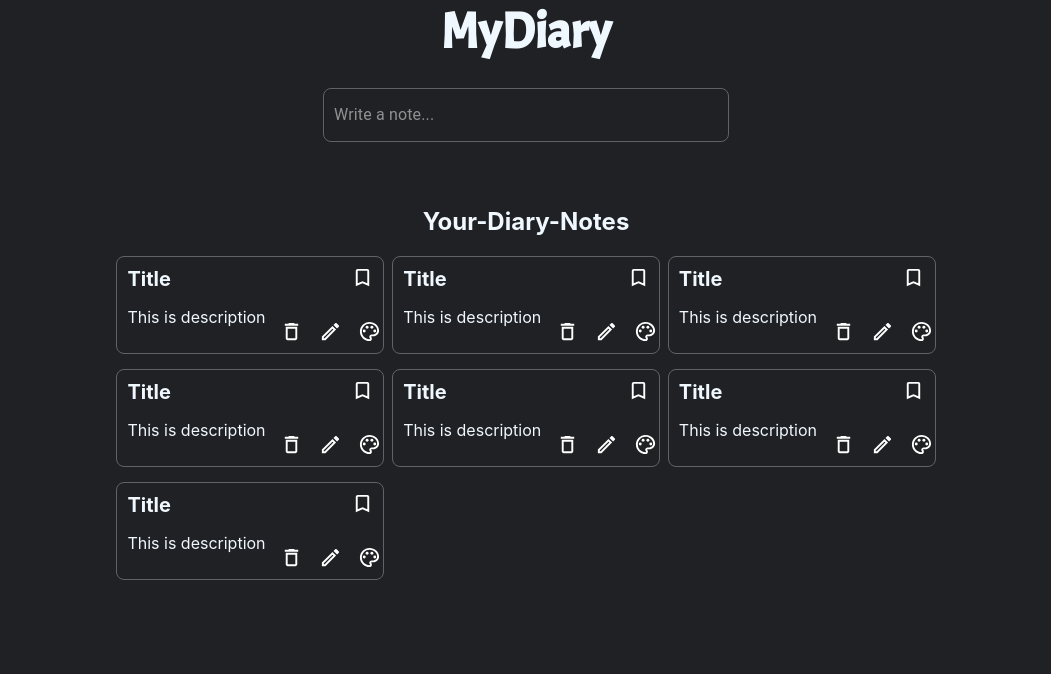
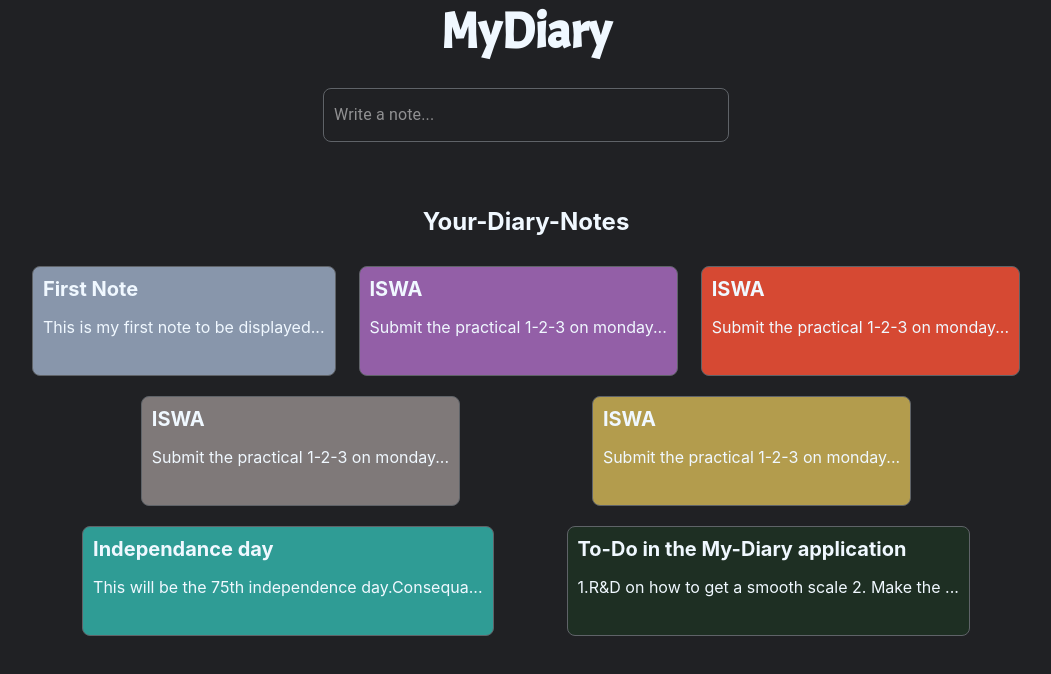
Before and after one commit to Ronyparmar2107/MyDiary-frontend, a React (Create React App) app: page / in a window 1280 px wide. Shown: the top 674 px of the page, without its empty margins (114-1165 px from the left). Built offline with nearby package versions, Linux system fonts and the light colour scheme.

Commit message:
Added Delete and change colour functionality

```diff
--- a/src/App.js
+++ b/src/App.js
@@ -13,6 +13,7 @@ function App() {
     setLogIn(true)
   }
   return (
+
     <Router>
       <Header />
       <Switch>
@@ -27,6 +28,7 @@ function App() {
       </Switch>
 
     </Router>
+
   );
 }
 
--- a/src/Components/NoteCard/AddNote/AddNoteCard.css
+++ b/src/Components/NoteCard/AddNote/AddNoteCard.css
@@ -43,6 +43,7 @@
 
 .cancel-container,
 .save-container {
+    background-color: #202124;
     position: absolute;
     height: 25px;
     width: 25px;
@@ -58,5 +59,5 @@
 
 .save-container {
     right: 7%;
-    bottom: 15%;
+    bottom: -3%;
 }
--- a/src/Components/NoteCard/ShowNoteCard/NoteCard.css
+++ b/src/Components/NoteCard/ShowNoteCard/NoteCard.css
@@ -1,9 +1,8 @@
 .notes-maincontainer,
 .onFocus-container {
-    height: fit-content;
+    min-height: fit-content;
     color: aliceblue !important;
     background-color: #202124;
-    width: 30%;
     border-radius: 8px;
     padding: 10px;
     display: flex;
@@ -11,16 +10,22 @@
     border: 1px solid transparent;
     border-color: #5f6368;
     transition: 0.6s ease-in-out;
-    margin-bottom: 15px;
+    margin: 10px 5px;
     position: relative;
     cursor: pointer;
 }
 
+.notes-maincontainer {
+    min-width: fit-content;
+}
+
 .onFocus-container {
+    max-width: 100% !important;
+    word-break: break-all;
     transform: scale(1.5);
     position: absolute;
-    top: 35%;
-    left: 35%;
+    top: auto;
+    left: auto;
     z-index: 100;
 }
 
@@ -29,9 +34,26 @@
     top: 0%;
     left: 0%;
     height: 99vh;
-    width: 99vw;
+    width: 97vw;
     background-color: #20212477;
     z-index: 100;
+}
+
+.notes-maincontainer .notes-title,
+.notes-maincontainer .notes-description {
+    height: fit-content;
+    width: fit-content;
+}
+
+.onFocus-container .notes-title,
+.onFocus-container .notes-description {
+    height: fit-content;
+    width: 100%;
+}
+
+.notes-description {
+    margin-bottom: 15px;
+
 }
 
 .notes-title h4 {
@@ -40,15 +62,22 @@
 
 }
 
+.notes-maincontainer:hover>.bookmark-container,
+.notes-maincontainer:hover>.other-options-container {
+    display: flex !important;
+    transition: 00.6s;
+}
+
 .bookmark-container,
 .other-options-container {
-    display: flex;
+    display: none;
     justify-content: center;
     position: absolute;
-    height: 36px;
+    height: 38px !important;
     width: 20px;
     z-index: 10;
     right: 4%;
+    transition: 00.6s;
 }
 
 .bookmark-container {
@@ -56,10 +85,34 @@
 }
 
 .other-options-container {
+    /* display: flex; */
+    justify-content: flex-end;
     bottom: 3%;
-    right: 16% !important;
+    right: 0% !important;
 }
 
-.bookmark-button {
-    padding: auto;
+.colourPallate {
+    position: absolute;
+    bottom: -7vh;
+    right: 0%;
+    height: 5vh;
+    width: 90%;
+    display: flex;
+    background: #e2e2e2;
+    z-index: 10;
+    border-radius: 10px;
+    padding: 5px;
+    justify-content: space-between;
+    align-items: center;
+    box-shadow: #202124 5px 10px 10px;
+
 }
+
+.colour {
+    height: 25px;
+    width: 25px;
+    border-radius: 50%;
+    border: 1px solid transparent;
+    border-color: #5f6368;
+    cursor: pointer;
+}
--- a/src/Components/NoteCard/ShowNoteCard/NoteCard.js
+++ b/src/Components/NoteCard/ShowNoteCard/NoteCard.js
@@ -5,45 +5,102 @@ import BookmarkBorderOutlinedIcon from '@mui/icons-material/BookmarkBorderOutlin
 import DeleteOutlineOutlinedIcon from '@mui/icons-material/DeleteOutlineOutlined';
 import CreateOutlinedIcon from '@mui/icons-material/CreateOutlined';
 import ColorLensOutlinedIcon from '@mui/icons-material/ColorLensOutlined';
+import Tooltip from '@mui/material/Tooltip';
 
 import './NoteCard.css'
 
-const NoteCard = () => {
+const NoteCard = (props) => {
     const [inFocus, setinFocus] = useState(false)
+    const [colourPallate, setColourPallate] = useState(false)
 
+
+    const colours = [
+        '',
+        '#8896ab',
+        '#935fa7',
+        '#d64933',
+        '#7f7979',
+        '#b39c4d',
+        '#2f9c95',
+        '#607744'
+    ]
+
+    //Added for material ui components
     const darkTheme = createTheme({
         palette: {
             mode: 'dark',
         },
     });
 
+    const colourPallateHandler = (ele) => {
+        props.changeBg(props.id, ele)
+    }
+
     return (
-        <ThemeProvider theme={darkTheme}>
+        <ThemeProvider theme={darkTheme} >
             {inFocus && <div className='backdrop' onClick={() => { setinFocus(false) }}></div>}
-            <div className={!inFocus ? 'notes-maincontainer' : 'onFocus-container'} onClick={() => { setinFocus(!inFocus) }} >
+
+
+
+            <div className={!inFocus ? 'notes-maincontainer' : 'onFocus-container'} style={{ backgroundColor: props.Color }}>
                 <div className='bookmark-container'>
-                    <IconButton className='bookmark-button'>
+                    <Tooltip title="Bookmark" placement="top" arrow>
+                        <IconButton className='bookmark-button' onClick={props.bookmark}>
                             <BookmarkBorderOutlinedIcon style={{ fontSize: 23 }}></BookmarkBorderOutlinedIcon>
                         </IconButton>
+                    </Tooltip>
                 </div>
+
+
+                <div onClick={() => { setinFocus(!inFocus) }}>
                     <div className='notes-title'>
-                    <h4>Title</h4>
+                        <h4>{props.Title}</h4>
                     </div>
                     <div className='notes-description'>
-                    <p>This is description</p>
+                        {!inFocus && <p>{props.Description.lenght <= 50 ? props.Description : props.Description.slice(0, 47) + '...'}</p>}
+                        {inFocus && <p>{props.Description}</p>}
                     </div>
-                <div className='other-options-container'>
-                    <IconButton className='delete-button'>
-                        <DeleteOutlineOutlinedIcon style={{ fontSize: 23 }}></DeleteOutlineOutlinedIcon>
+                </div>
+                <div style={{ height: '1.5vh' }}></div>
+
+
+                <div className='other-options-container' >
+
+                    <Tooltip title="Delete" placement="bottom" arrow>
+                        <IconButton className='delete-button' >
+                            <DeleteOutlineOutlinedIcon style={{ fontSize: 23 }} onClick={() => props.delete(props.id)}></DeleteOutlineOutlinedIcon>
                         </IconButton>
-                    <IconButton className='edit-button'>
+                    </Tooltip>
+
+                    <Tooltip title="Edit" placement="bottom" arrow>
+                        <IconButton className='edit-button' onClick={props.edit}>
                             <CreateOutlinedIcon style={{ fontSize: 23 }}></CreateOutlinedIcon>
                         </IconButton>
-                    <IconButton className='bgColour-button'>
+                    </Tooltip>
+
+                    <Tooltip title="Background Colour" placement="bottom" arrow>
+                        <IconButton className='bgColour-button' onClick={() => { setColourPallate(!colourPallate) }}>
                             <ColorLensOutlinedIcon style={{ fontSize: 23 }}></ColorLensOutlinedIcon>
                         </IconButton>
+                    </Tooltip>
                 </div>
+                {colourPallate &&
+                    <div className='colourPallate' onBlur={() => setColourPallate(false)}>
+                        {colours.map(ele => {
+                            return (
+                                <div className='colour'
+                                    style={{ backgroundColor: `${ele}` }}
+                                    key={colours.indexOf(ele)}
+                                    onClick={() => {
+                                        colourPallateHandler(ele)
+                                    }} />
+                            )
+                        })}
+                    </div>}
+
             </div>
+
+
         </ThemeProvider>
     )
 }
--- /dev/null
+++ b/src/DummyData/Data.json
@@ -0,0 +1,60 @@
+{
+    "notes": [
+        {
+            "id": "1",
+            "title": "First Note",
+            "description": "This is my first note to be displayed",
+            "tag": "General",
+            "isBookmark": false,
+            "backgroundColor": "#8896ab"
+        },
+        {
+            "id": "2",
+            "title": "ISWA",
+            "description": "Submit the practical 1-2-3 on monday",
+            "tag": "TO-DO",
+            "isBookmark": false,
+            "backgroundColor": "#935fa7"
+        },
+        {
+            "id": "5",
+            "title": "ISWA",
+            "description": "Submit the practical 1-2-3 on monday",
+            "tag": "TO-DO",
+            "isBookmark": false,
+            "backgroundColor": "#d64933"
+        },
+        {
+            "id": "6",
+            "title": "ISWA",
+            "description": "Submit the practical 1-2-3 on monday",
+            "tag": "TO-DO",
+            "isBookmark": false,
+            "backgroundColor": "#7f7979"
+        },
+        {
+            "id": "7",
+            "title": "ISWA",
+            "description": "Submit the practical 1-2-3 on monday",
+            "tag": "TO-DO",
+            "isBookmark": false,
+            "backgroundColor": "#b39c4d"
+        },
+        {
+            "id": "3",
+            "title": "Independance day",
+            "description": "This will be the 75th independence day.Consequat mauris nunc congue nisi vitae suscipit. Fringilla est ullamcorper eget nulla facilisi etiam dignissim diam. Pulvinar elementum integer enim neque volutpat ac tincidunt. Ornare suspendisse sed nisi lacus sed viverra tellus. Purus sit amet volutpat consequat mauris. Elementum eu facilisis sed odio morbi. Euismod lacinia at quis risus sed vulputate odio. Morbi tincidunt ornare massa eget egestas purus viverra accumsan in. In hendrerit gravida rutrum quisque non tellus orci ac. Pellentesque nec nam aliquam sem et tortor. Habitant morbi tristique senectus et. Adipiscing elit duis tristique sollicitudin nibh sit. Ornare aenean euismod elementum nisi quis eleifend. Commodo viverra maecenas accumsan lacus vel facilisis. Nulla posuere sollicitudin aliquam ultrices sagittis orci a.",
+            "tag": "General",
+            "isBookmark": true,
+            "backgroundColor": "#2f9c95"
+        },
+        {
+            "id": "4",
+            "title": "To-Do in the My-Diary application",
+            "description": "1.R&D on how to get a smooth scale 2. Make the buttons work 3. Set up the redux/ try to learn useContext 4. Add additional things in backend  5. animations 6. Doodles",
+            "tag": "General",
+            "isBookmark": true,
+            "backgroundColor": "#1e2f23"
+        }
+    ]
+}
--- a/src/Pages/Home/Home.css
+++ b/src/Pages/Home/Home.css
@@ -22,8 +22,8 @@
 }
 
 .show-notes-container {
-    width: 80%;
+    width: 100%;
     display: flex;
     flex-wrap: wrap;
-    justify-content: space-between;
+    justify-content: space-evenly;
 }
--- a/src/Pages/Home/Home.js
+++ b/src/Pages/Home/Home.js
@@ -1,9 +1,55 @@
-import React from 'react'
+import React, { useEffect, useState } from 'react'
 import AddNoteCard from '../../Components/NoteCard/AddNote/AddNoteCard'
 import NoteCard from '../../Components/NoteCard/ShowNoteCard/NoteCard'
+import Data from '../../DummyData/Data.json'
+
 import './Home.css'
 
 const Home = () => {
+
+    const [Notes, setNotes] = useState([])
+
+    useEffect(() => {
+        let FetchedNotes = Data?.notes
+        setNotes(FetchedNotes)
+    }, [])
+
+    //To delete a note
+    const deleteHandler = (id) => {
+        let NewNotes = [...Notes]
+        let index = NewNotes.findIndex(ele => ele.id === id)
+        // console.log(index)
+        NewNotes.splice(index, 1)
+        setNotes(NewNotes)
+    }
+    //To Edit a note
+    const editHandler = () => {
+        console.log('edit')
+
+    }
+
+    //To change background colour of a note
+    const colorHandler = (id, colour) => {
+        let NewNotes = [...Notes]
+        let Note = Notes.find(ele => ele.id === id)
+        Note.backgroundColor = colour
+
+        NewNotes.map(ele => {
+            if (ele.id === id) {
+                ele.backgroundColor = colour
+            }
+        })
+
+        setNotes(NewNotes)
+
+    }
+
+    //To bookmark a note
+    const bookmarkHandler = () => {
+        console.log('bookmark')
+
+    }
+
     return (
         <div className='home-maincontainer'>
             <div className='add-note-container'>
@@ -12,13 +58,21 @@ const Home = () => {
             <div className='show-notes-maincontainer'>
                 <h2>Your-Diary-Notes</h2>
                 <div className='show-notes-container'>
-                    <NoteCard />
-                    <NoteCard />
-                    <NoteCard />
-                    <NoteCard />
-                    <NoteCard />
-                    <NoteCard />
-                    <NoteCard />
+                    {Notes.map(ele => {
+                        return (
+                            <NoteCard key={ele.id}
+                                id={ele.id}
+                                Title={ele.title}
+                                Description={ele.description}
+                                Tag={ele.tag}
+                                isBookmark={ele.isBookmark}
+                                Color={ele.backgroundColor}
+                                delete={deleteHandler}
+                                update={editHandler}
+                                bookmark={bookmarkHandler}
+                                changeBg={colorHandler} />
+                        )
+                    })}
                 </div>
             </div>
         </div>
--- a/src/index.js
+++ b/src/index.js
@@ -3,5 +3,6 @@ import ReactDOM from 'react-dom';
 import './index.css';
 import App from './App';
 
+
 ReactDOM.render(<App />, document.getElementById('root')
 );
```
Also changed, not shown: src/Components/NoteCard/AddNote/AddNoteCard.js (+13 -3 lines), 1 other file (tests, documents, lock files or other folders). Lines whose indentation alone changed are shown as unchanged.
